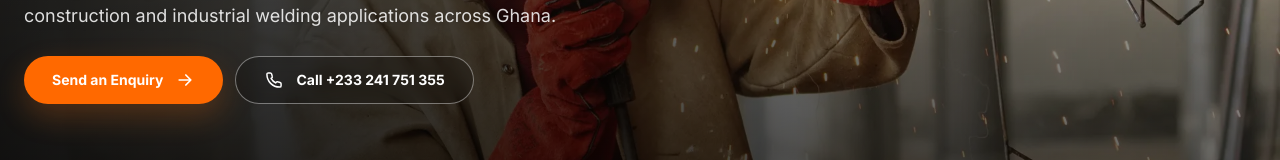
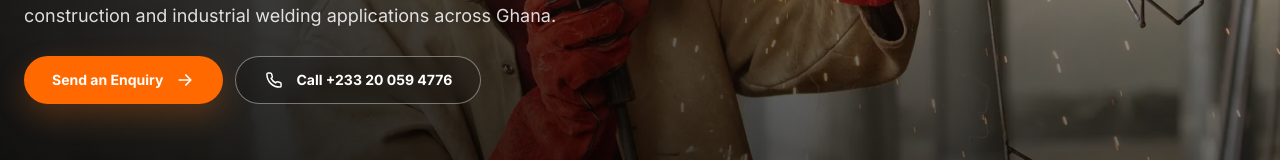
Before and after one commit to numoenochtetteh/power-electrode-ltd, a Next.js app: page /products in a window 1280 px wide. Shown: the part 309-469 px from the top of the page. Built offline with nearby package versions, Linux system fonts and the light colour scheme; no server answers.

Commit message:
Update company call number

```diff
--- a/app/products/page.jsx
+++ b/app/products/page.jsx
@@ -116,8 +116,8 @@ export default function ProductsPage() {
         actions={[
           { label: "Send an Enquiry", href: "/contact" },
           {
-            label: "Call +233 241 751 355",
-            href: "tel:+233241751355",
+            label: "Call +233 20 059 4776",
+            href: "tel:+233200594776",
             variant: "secondary",
             icon: "phone",
           },
```
